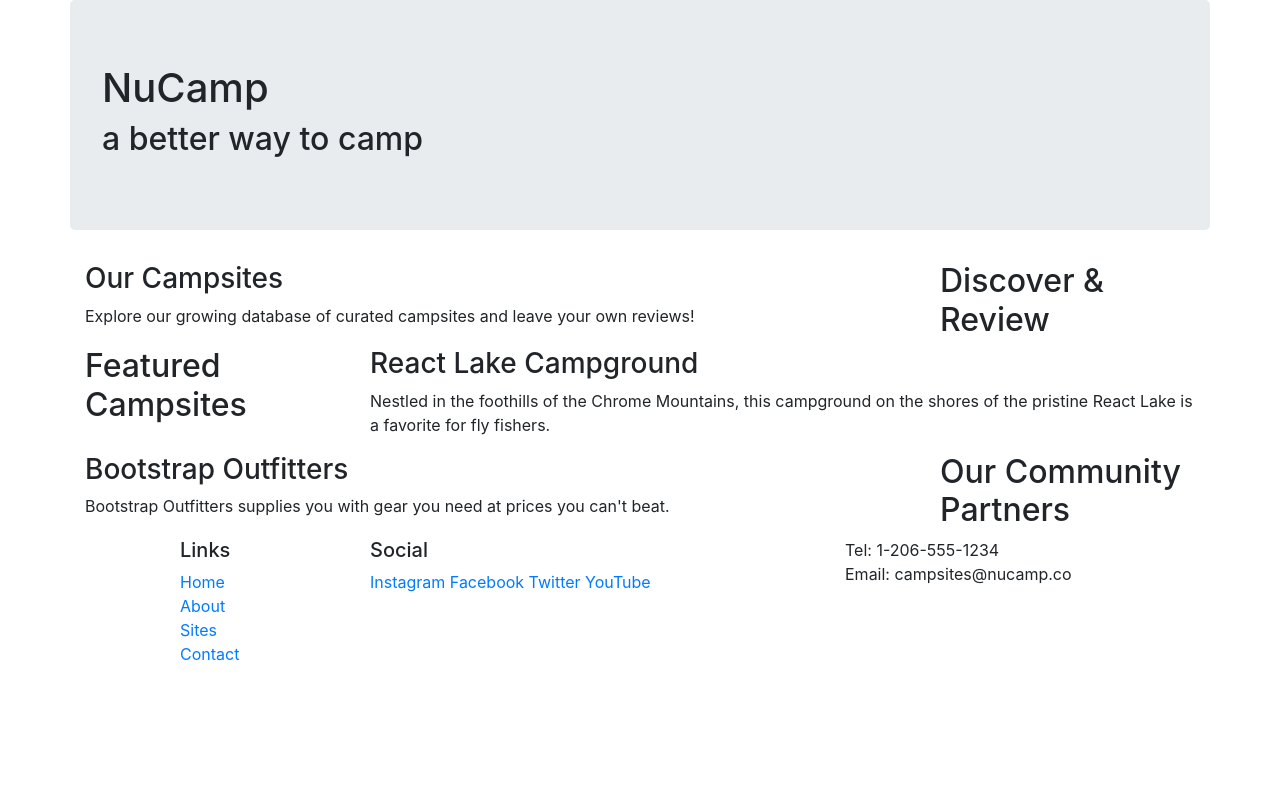
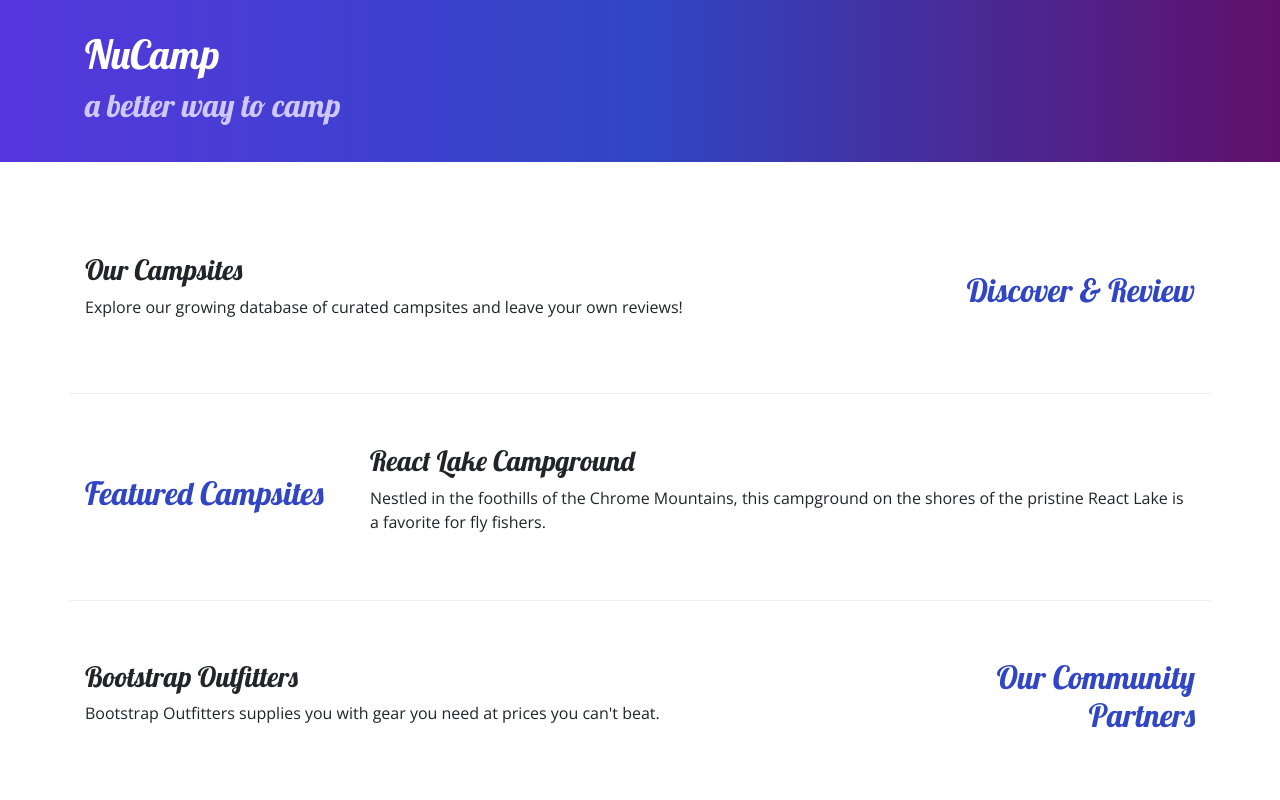
Before and after one commit to zdaniel827/Bootstrap_project, a website: page index.html in a window 1280 px wide. Shown: the top 800 px of the page. Drawn offline with nearby package versions, Linux system fonts and the light colour scheme.

Commit message:
add stylesheet, custom styles and bootstrap alignment

```diff
--- /dev/null
+++ b/css/styles.css
@@ -0,0 +1,32 @@
+body{
+    font-family: "Open Sans", sans-serif;
+}
+
+h1, h2, h3 {
+    font-family: "Lobster", cursive;
+}
+
+h2{
+    color: #3046c5
+}
+
+header h2{
+    color: #cec8ff;
+}
+
+footer{
+    background-image: linear-gradient(#cec8ff, white);
+    padding: 20px 0;
+}
+
+.jumbotron {
+    padding: 30px;
+    background-image: linear-gradient(to right, #5637dd, #3046c5, #60106b);
+    color: white;
+}
+
+.row-content{
+    padding: 50px 0;
+    border-bottom: 1px ridge;
+    min-height: 200px;
+}
--- a/index.html
+++ b/index.html
@@ -8,13 +8,16 @@
         <!-- Bootstrap CSS -->
         <link rel="stylesheet" href="node_modules/bootstrap/dist/css/bootstrap.min.css" />
 
+        <link rel="stylesheet" href="https://fonts.googleapis.com/css?family=Lobster|Open+Sans" />
+        <link rel="stylesheet" href="css/styles.css" />
+
         <title>NuCamp: A Better Way To Camp</title>
     </head>
 
 <body>
 
-    <header>
-        <div class="container jumbotron">
+    <header class="jumbotron jumbotron-fluid">
+        <div class="container">
             <div class="row">
                 <div class="col">
                     <h1>NuCamp</h1>
@@ -25,9 +28,9 @@
     </header>
 
     <div class="container">
-        <div class="row">
+        <div class="row row-content align-items-center">
             <div class="col-sm-4 order-sm-last col-md-3">
-                <h2>Discover & Review</h2>
+                <h2 class="text-sm-right">Discover & Review</h2>
             </div>
             <div class="col">
                 <h3>Our Campsites</h3>
@@ -37,7 +40,7 @@
     </div>
 
     <div class="container">
-        <div class="row">
+        <div class="row row-content align-items-center">
             <div class="col-sm-4 col-md-3">
                 <h2>Featured Campsites</h2>
             </div>
@@ -49,9 +52,9 @@
     </div>
 
     <div class="container">
-        <div class="row">
+        <div class="row row-content align-items-center">
             <div class="col-sm-4 order-sm-last col-md-3">
-                <h2>Our Community Partners</h2>
+                <h2 class="text-sm-right">Our Community Partners</h2>
             </div>
             <div class="col">
                 <h3>Bootstrap Outfitters</h3>
@@ -72,14 +75,14 @@
                         <li><a href="#">Contact</a></li>
                     </ul>
                 </div>
-                <div class="col-6 col-sm-5">
+                <div class="col-6 col-sm-5 text-center">
                     <h5>Social</h5>
                     <a href="http://instagram.com/">Instagram</a>
                     <a href="http://facebook.com/">Facebook</a>
                     <a href="http://twitter.com/">Twitter</a>
                     <a href="http://youtube.com/">YouTube</a>
                 </div>
-                <div class="col-sm-4">
+                <div class="col-sm-4 text-center">
                     Tel: 1-206-555-1234<br />
                     Email: campsites@nucamp.co
                 </div>
```
